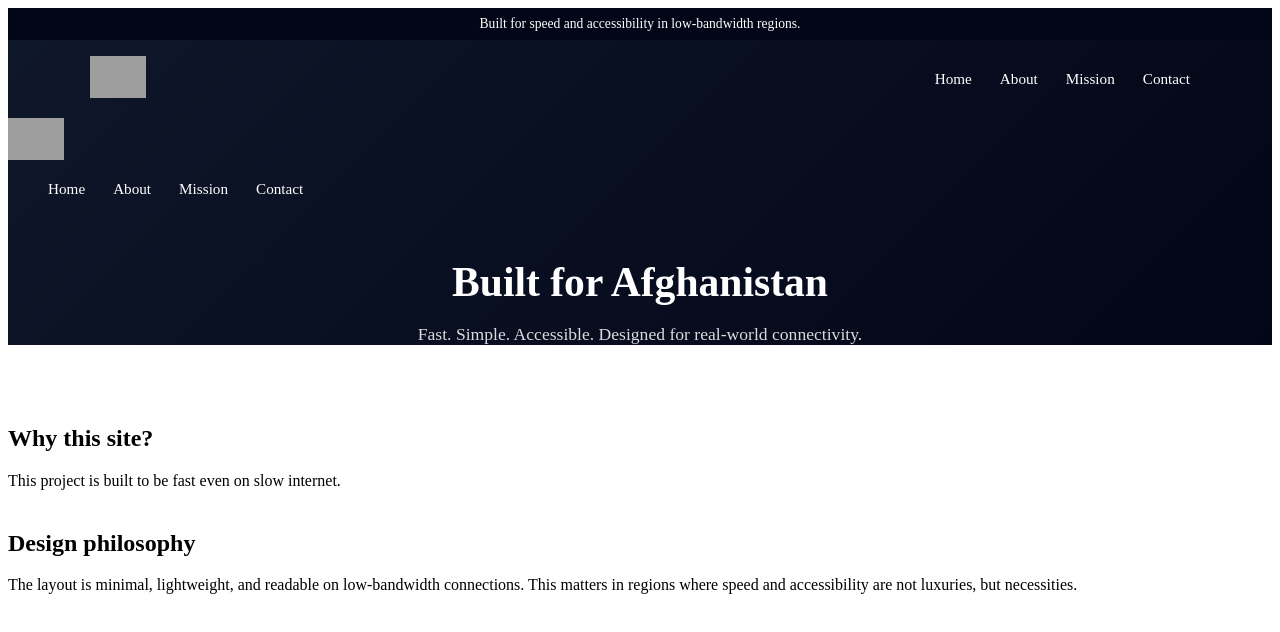
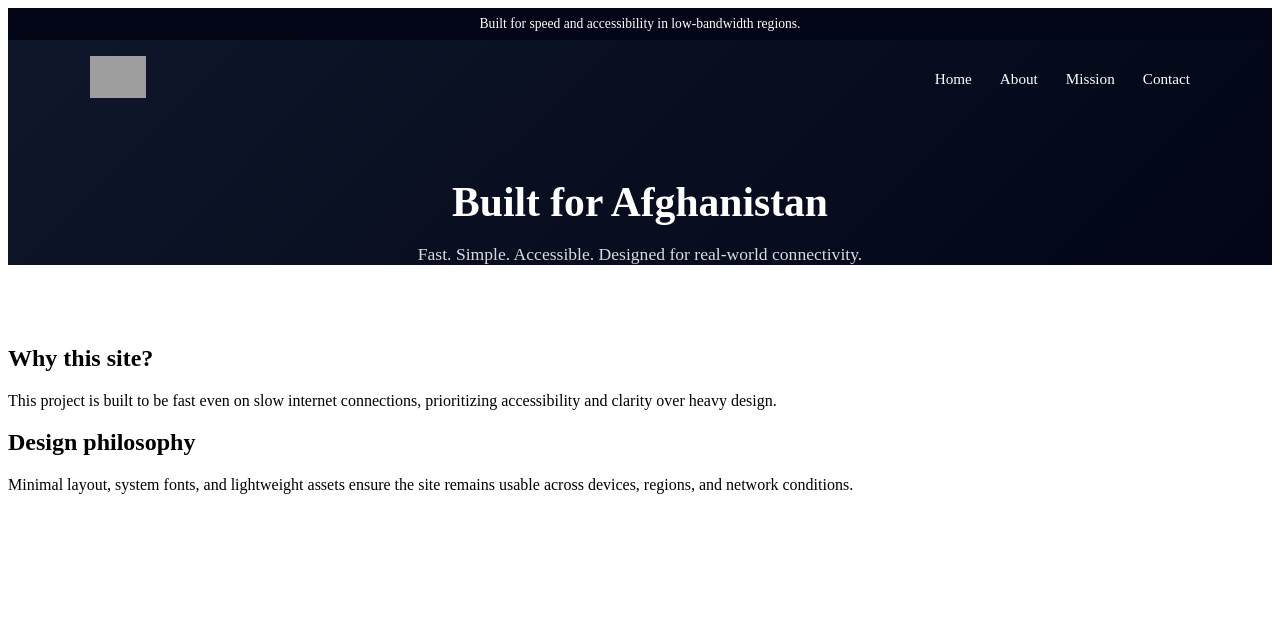
Before and after one commit to tekdukan/tekdukan-static, a plain HTML site: page index.html in a window 1280 px wide. Drawn offline with Linux system fonts and the light colour scheme; grey boxes are pictures that could not be loaded.

Commit message:
Update index.html

```diff
--- a/index.html
+++ b/index.html
@@ -1,16 +1,19 @@
 <!DOCTYPE html>
 <html lang="en">
 <head>
-  <meta charset="UTF-8">
-  <meta name="viewport" content="width=device-width, initial-scale=1.0">
+  <meta charset="UTF-8" />
+  <meta name="viewport" content="width=device-width, initial-scale=1.0" />
   <title>Afghan Project</title>
-  <link rel="stylesheet" href="style.css">
+
+  <!-- CSS -->
+  <link rel="stylesheet" href="style.css" />
 </head>
 <body>
 
+  <!-- ================= HEADER ================= -->
   <header class="site-header">
 
-  <!-- Announcement bar -->
+    <!-- Announcement -->
     <div class="announcement">
       Built for speed and accessibility in low-bandwidth regions.
     </div>
@@ -18,13 +21,16 @@
     <!-- Navigation -->
     <nav class="navbar">
 
+      <!-- Logo -->
       <div class="logo">
+        <!-- Desktop logo -->
         <img
           src="https://upload.wikimedia.org/wikipedia/tr/archive/5/51/20121213095814%21Sahibinden-2010-200px.jpg"
           alt="Desktop Logo"
           class="logo-desktop"
         />
 
+        <!-- Mobile & Tablet logo -->
         <img
           src="https://scontent.fsaw1-15.fna.fbcdn.net/v/t39.30808-6/359775794_655160279985677_717071514343656728_n.jpg"
           alt="Mobile Logo"
@@ -32,32 +38,8 @@
         />
       </div>
 
+      <!-- Hamburger button (mobile) -->
       <button class="menu-toggle" aria-label="Toggle menu">
-    ☰
-  </button>
-
-  <ul class="menu">
-    <li><a href="#">Home</a></li>
-    <li><a href="#">About</a></li>
-    <li><a href="#">Mission</a></li>
-    <li><a href="#">Contact</a></li>
-  </ul>
-
-</nav>
-
-  <!-- Logo -->
-  <div class="logo">
-    <img src="https://upload.wikimedia.org/wikipedia/tr/archive/5/51/20121213095814%21Sahibinden-2010-200px.jpg"
-         alt="Logo"
-         class="logo-desktop">
-
-    <img src="https://scontent.fsaw1-15.fna.fbcdn.net/v/t39.30808-6/359775794_655160279985677_717071514343656728_n.jpg"
-         alt="Logo"
-         class="logo-mobile">
-  </div>
-
-  <!-- Mobile menu button -->
-  <button class="menu-toggle" aria-label="Open menu">
         ☰
       </button>
 
@@ -71,32 +53,39 @@
 
     </nav>
 
-
     <!-- Hero -->
     <div class="hero">
       <h1>Built for Afghanistan</h1>
-    <p>Fast. Simple. Accessible. Designed for real-world connectivity.</p>
+      <p>
+        Fast. Simple. Accessible. Designed for real-world connectivity.
+      </p>
     </div>
 
   </header>
 
+  <!-- ================= MAIN ================= -->
+  <main>
 
-  <main>
     <section>
       <h2>Why this site?</h2>
-      <p>This project is built to be fast even on slow internet.</p>
+      <p>
+        This project is built to be fast even on slow internet connections,
+        prioritizing accessibility and clarity over heavy design.
+      </p>
     </section>
 
-    <section style="margin-top:40px;">
+    <section>
       <h2>Design philosophy</h2>
       <p>
-        The layout is minimal, lightweight, and readable on low-bandwidth
-        connections. This matters in regions where speed and accessibility
-        are not luxuries, but necessities.
+        Minimal layout, system fonts, and lightweight assets ensure the site
+        remains usable across devices, regions, and network conditions.
       </p>
     </section>
+
   </main>
 
+  <!-- JavaScript -->
   <script src="script.js"></script>
+
 </body>
 </html>
```
Lines whose indentation alone changed are shown as unchanged.
